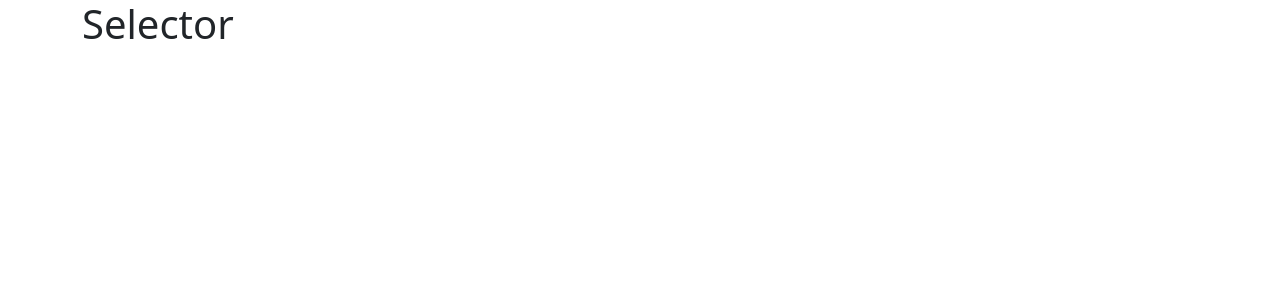
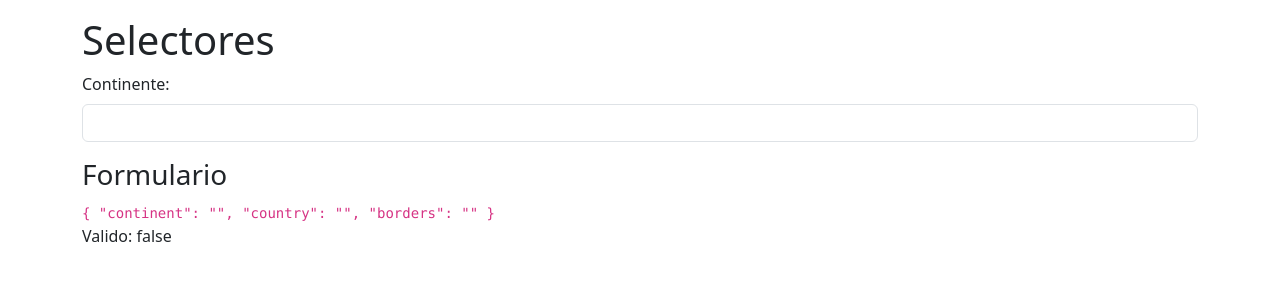
Before and after one commit to PavDev3/selectores, an Angular app: page /selector in a window 1280 px wide. Shown: the top 300 px of the page. Built offline with nearby package versions, Linux system fonts and the light colour scheme.

Commit message:
Refactor app.routes.ts and selector.component.ts

```diff
--- a/src/app/app.routes.ts
+++ b/src/app/app.routes.ts
@@ -14,4 +14,9 @@ export const routes: Routes = [
         (m) => m.selectorRoutes
       ),
   },
+
+  {
+    path: '**',
+    redirectTo: 'selector',
+  },
 ];
--- a/src/app/selector/selector.component.ts
+++ b/src/app/selector/selector.component.ts
@@ -1,13 +1,45 @@
-import { Component } from '@angular/core';
+import { CommonModule } from '@angular/common';
+import { Component, inject } from '@angular/core';
+import { FormBuilder, ReactiveFormsModule, Validators } from '@angular/forms';
 
 @Component({
   selector: 'app-selector',
   standalone: true,
+  imports: [ReactiveFormsModule, CommonModule],
   template: `
-    <div>
-      <h1>Selector</h1>
+    <div class="mt-3">
+      <h1>Selectores</h1>
     </div>
+
+    <form [formGroup]="countriesForm">
+      <div class="row mb-3">
+        <div class="col">
+          <label class="form-label">Continente:</label>
+          <select formControlName="continent" class="form-control">
+            <option value="1">África</option>
+            <option value="2">América</option>
+            <option value="3">Asia</option>
+            <option value="4">Europa</option>
+            <option value="5">Oceanía</option>
+          </select>
+        </div>
+      </div>
+    </form>
+
+    <h3>Formulario</h3>
+    <code>
+      {{ countriesForm.value | json }}
+    </code>
+    <p>Valido: {{ countriesForm.valid }}</p>
   `,
   styles: [],
 })
-export class SelectorComponent {}
+export class SelectorComponent {
+  readonly #formBuilder = inject(FormBuilder);
+
+  readonly countriesForm = this.#formBuilder.group({
+    continent: ['', Validators.required],
+    country: ['', Validators.required],
+    borders: ['', Validators.required],
+  });
+}
```
